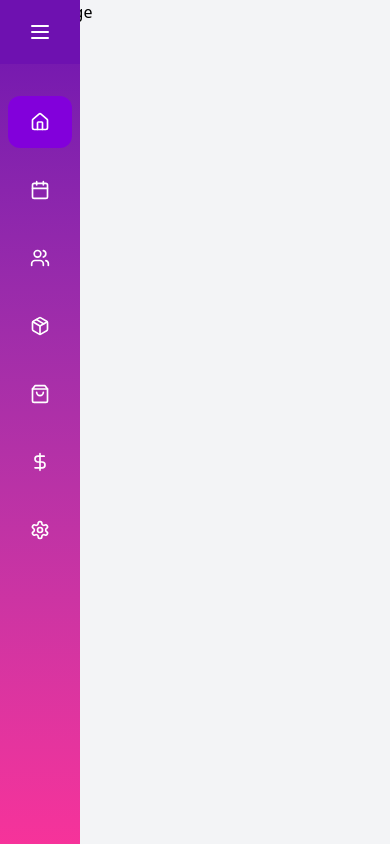
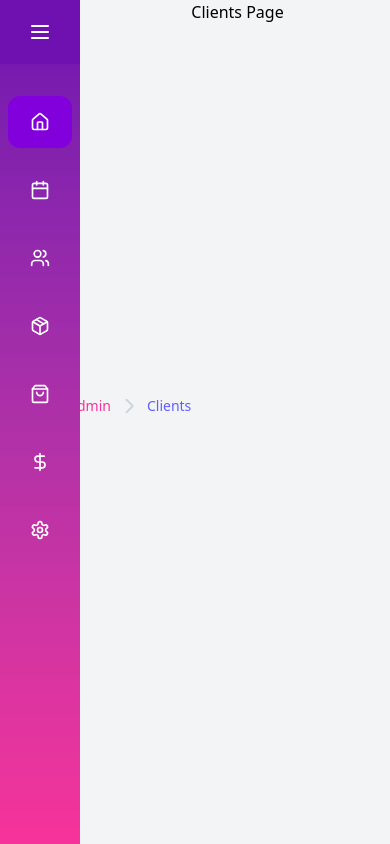
Before and after one commit to Thamidu-Nadun/Glamify, a React (Vite) app in the folder client/: page /admin/clients in a window 390 px wide. Built offline with nearby package versions, Linux system fonts and the light colour scheme.

Commit message:
Add login page

```diff
--- a/client/src/App.jsx
+++ b/client/src/App.jsx
@@ -6,11 +6,14 @@ import AdminTest from './pages/Admin/AdminTest';
 import { Route, Routes } from 'react-router-dom';
 import AppointmentPage from './pages/Admin2/pages/AppointmentPage/AppointmentPage';
 import ClientPage from './pages/Admin2/pages/ClientPage/ClientPage';
+import UserLogin from './pages/UserLogin/UserLogin';
 
 function App() {
   return (
     <Routes>
       <Route path="/" element={<Home />} />
+      <Route path='/login' element={<UserLogin />} />
+      {/* Admin */}
       <Route path="/admin" element={<Admin />} />
       <Route path="/admin/dashboard" element={<Admin />} />
       <Route path="/admin/appointments" element={<AppointmentPage />} />
--- /dev/null
+++ b/client/src/Components/BreadCrumb/BreadCrumb.jsx
@@ -0,0 +1,52 @@
+import React from 'react';
+
+function BreadCrumb ({ Path_one, Path_two }) {
+  return (
+    <div class="flex flex-wrap justify-start items-center space-x-2 text-sm text-pink-500 font-medium mt-2 mb-10">
+      <button type="button" aria-label="Home">
+        <svg
+          width="32"
+          height="32"
+          viewBox="0 0 32 32"
+          fill="none"
+          xmlns="http://www.w3.org/2000/svg"
+        >
+          <path
+            d="M16 7.609c.352 0 .69.122.96.343l.111.1 6.25 6.25v.001a1.5 1.5 0 0 1 .445 1.071v7.5a.89.89 0 0 1-.891.891H9.125a.89.89 0 0 1-.89-.89v-7.5l.006-.149a1.5 1.5 0 0 1 .337-.813l.1-.11 6.25-6.25c.285-.285.67-.444 1.072-.444Zm5.984 7.876L16 9.5l-5.984 5.985v6.499h11.968z"
+            fill="#475569"
+            stroke="#475569"
+            stroke-width=".094"
+          />
+        </svg>
+      </button>
+      <svg
+        width="20"
+        height="20"
+        viewBox="0 0 20 20"
+        fill="none"
+        xmlns="http://www.w3.org/2000/svg"
+      >
+        <path
+          d="m14.413 10.663-6.25 6.25a.939.939 0 1 1-1.328-1.328L12.42 10 6.836 4.413a.939.939 0 1 1 1.328-1.328l6.25 6.25a.94.94 0 0 1-.001 1.328"
+          fill="#CBD5E1"
+        />
+      </svg>
+      <a href="#">{Path_one ? Path_one : 'App' }</a>
+      <svg
+        width="20"
+        height="20"
+        viewBox="0 0 20 20"
+        fill="none"
+        xmlns="http://www.w3.org/2000/svg"
+      >
+        <path
+          d="m14.413 10.663-6.25 6.25a.939.939 0 1 1-1.328-1.328L12.42 10 6.836 4.413a.939.939 0 1 1 1.328-1.328l6.25 6.25a.94.94 0 0 1-.001 1.328"
+          fill="#CBD5E1"
+        />
+      </svg>
+      <a href="#" class="text-indigo-500">{Path_two ? Path_two : 'Section' }</a>
+    </div>
+  );
+}
+
+export default BreadCrumb;
--- a/client/src/layout/Navbar/Navbar.jsx
+++ b/client/src/layout/Navbar/Navbar.jsx
@@ -1,5 +1,6 @@
 import { useState } from 'react';
 import { FaBars, FaTimes } from 'react-icons/fa';
+import { Link } from 'react-router-dom';
 
 function Navbar() {
   const [isMenuOpen, setIsMenuOpen] = useState(false);
@@ -19,16 +20,16 @@ function Navbar() {
         {/* Desktop Navigation */}
         <div className="nav-links hidden md:block">
           <ul className="flex">
-            <Link name="Home" />
-            <Link name="About" />
-            <Link name="Services" />
-            <Link name="Contact" />
+            <LinkItem name="Home" path='/'/>
+            <LinkItem name="About" path='/about' />
+            <LinkItem name="Services" path='/service' />
+            <LinkItem name="Contact" path='/contact' />
           </ul>
         </div>
 
         <div className="auth-buttons hidden md:flex">
-          <LoginButton />
-          <SignUpButton />
+          <LoginButton path='/login' />
+          <SignUpButton path='sign-in' />
         </div>
 
         {/* Mobile Menu Button */}
@@ -71,16 +72,16 @@ function Navbar() {
 
           <nav className="flex flex-1 flex-col">
             <ul className="flex flex-col space-y-3 text-center">
-              <MobileLink name="Home" />
-              <MobileLink name="About" />
-              <MobileLink name="Services" />
-              <MobileLink name="Contact" />
+              <MobileLink name="Home" path='/' />
+              <MobileLink name="About" path='/about' />
+              <MobileLink name="Services" path='/service' />
+              <MobileLink name="Contact" path='contact' />
             </ul>
           </nav>
 
           <div className="mt-auto flex flex-col space-y-3">
-            <LoginButton fullWidth />
-            <SignUpButton fullWidth />
+            <LoginButton fullWidth path='/login'/>
+            <SignUpButton fullWidth path='/sign-in'/>
           </div>
         </div>
       </div>
@@ -90,38 +91,38 @@ function Navbar() {
 
 export default Navbar;
 
-const LoginButton = ({ fullWidth = false }) => {
+const LoginButton = ({ fullWidth = false, path = "/" }) => {
   return (
-    <button
+    <Link to={path}
       className={`rounded-3xl border-2 border-black px-5 py-2 transition-colors duration-200 hover:border-black/80 hover:bg-amber-400 ${fullWidth ? 'w-full' : 'mx-2'} font-bold text-black hover:text-amber-50`}
     >
       Login
-    </button>
+    </Link>
   );
 };
 
-const SignUpButton = ({ fullWidth = false }) => {
+const SignUpButton = ({ fullWidth = false, path = "/"  }) => {
   return (
-    <button
+    <Link to={path}
       className={`rounded-3xl border-2 bg-black px-5 py-2 transition-colors duration-200 hover:bg-amber-100 ${fullWidth ? 'w-full' : 'mx-2'} font-bold text-white hover:text-black`}
     >
       Sign Up
-    </button>
+    </Link>
   );
 };
 
-const Link = ({ name = 'Link' }) => {
+const LinkItem = ({ name = 'Link', path = "/" }) => {
   return (
     <li className="bg-opacity-0 m-1 rounded-2xl border-2 border-transparent bg-gray-200/30 bg-clip-padding px-4 py-2 shadow-sm backdrop-blur-sm backdrop-filter transition-colors hover:border-2 hover:border-gray-200 hover:bg-gray-200/50">
-      {name}
+      <Link to={path}>{name}</Link>
     </li>
   );
 };
 
-const MobileLink = ({ name = 'Link' }) => {
+const MobileLink = ({ name = 'Link', path = "/" }) => {
   return (
     <li className="bg-opacity-0 rounded-2xl bg-gray-200/30 bg-clip-padding px-4 py-3 backdrop-blur-sm backdrop-filter transition-colors hover:bg-gray-200/50">
-      {name}
+      <Link to={path}>{name}</Link>
     </li>
   );
 };
--- a/client/src/pages/Admin2/Components/Main/Main.jsx
+++ b/client/src/pages/Admin2/Components/Main/Main.jsx
@@ -1,12 +1,14 @@
 import React from 'react';
 import Header from '../Header/Header';
 import DashBoard from '../Dashboard/DashBoard';
+import BreadCrumb from '../../../../Components/BreadCrumb/BreadCrumb';
 
 function Main({ isSidebarOpen }) {
   return (
     <div className={`flex-1 ${isSidebarOpen ? 'ml-64' : 'ml-20'}`}>
       <Header />
       <main className="p-6">
+        <BreadCrumb Path_one='Admin' Path_two="Dashboard" />
         <DashBoard />
       </main>
     </div>
--- a/client/src/pages/Admin2/pages/AppointmentPage/AppointmentPage.jsx
+++ b/client/src/pages/Admin2/pages/AppointmentPage/AppointmentPage.jsx
@@ -1,5 +1,6 @@
 import React, { useState } from 'react';
 import SideBar from '../../Components/SideBar/SideBar';
+import BreadCrumb from '../../../../Components/BreadCrumb/BreadCrumb';
 
 function AppointmentPage() {
   const [isSidebarOpen, setIsSidebarOpen] = useState(true);
@@ -12,6 +13,7 @@ function AppointmentPage() {
         setIsSidebarOpen={setIsSidebarOpen}
         toggleSidebar={toggleSidebar}
       />
+        <BreadCrumb Path_one='Admin' Path_two="Appointments" />
       <div>Appointments Page</div>
     </div>
   );
--- a/client/src/pages/Admin2/pages/ClientPage/ClientPage.jsx
+++ b/client/src/pages/Admin2/pages/ClientPage/ClientPage.jsx
@@ -1,5 +1,6 @@
 import React, { useState } from 'react';
 import SideBar from '../../Components/SideBar/SideBar';
+import BreadCrumb from '../../../../Components/BreadCrumb/BreadCrumb';
 
 function ClientPage() {
   const [isSidebarOpen, setIsSidebarOpen] = useState(true);
@@ -12,6 +13,8 @@ function ClientPage() {
         setIsSidebarOpen={setIsSidebarOpen}
         toggleSidebar={toggleSidebar}
       />
+      <BreadCrumb Path_one='Admin' Path_two="Clients" />
+
       <div>Clients Page</div>
     </div>
   );
--- /dev/null
+++ b/client/src/pages/UserLogin/Components/FormImage/FormImage.jsx
@@ -0,0 +1,15 @@
+import React from 'react';
+
+function FormImage () {
+  return (
+    <div className="w-full hidden md:inline-block">
+      <img
+        className="h-full rounded-e-3xl shadow-2xl"
+        src="https://raw.githubusercontent.com/prebuiltui/prebuiltui/main/assets/login/leftSideImage.png"
+        alt="leftSideImage"
+      />
+    </div>
+  );
+}
+
+export default FormImage;
--- /dev/null
+++ b/client/src/pages/UserLogin/Components/LoginForm/LoginFrom.jsx
@@ -0,0 +1,98 @@
+import React from 'react';
+
+function From () {
+  return (
+    <div className='border-2 border-pink-500 p-4 rounded-2xl'>
+      <form className="md:w-96 w-80 flex flex-col items-center justify-center">
+        <h2 className="text-4xl text-gray-900 font-medium">Sign in</h2>
+        <p className="text-sm text-gray-500/90 mt-3">
+          Welcome back! Please sign in to continue
+        </p>
+
+        <button
+          type="button"
+          className="w-full mt-8 bg-gray-500/10 flex items-center justify-center h-12 rounded-full"
+        >
+          <img
+            src="https://raw.githubusercontent.com/prebuiltui/prebuiltui/main/assets/login/googleLogo.svg"
+            alt="googleLogo"
+          />
+        </button>
+
+        <div className="flex items-center gap-4 w-full my-5">
+          <div className="w-full h-px bg-gray-300/90" />
+          <p className="w-full text-nowrap text-sm text-gray-500/90">
+            or sign in with email
+          </p>
+          <div className="w-full h-px bg-gray-300/90" />
+        </div>
+
+        <div className="flex items-center w-full bg-transparent border border-gray-300/60 h-12 rounded-full overflow-hidden pl-6 gap-2">
+          <svg
+            width="16"
+            height="11"
+            viewBox="0 0 16 11"
+            fill="none"
+            xmlns="http://www.w3.org/2000/svg"
+          >
+            <path
+              fill-rule="evenodd"
+              clip-rule="evenodd"
+              d="M0 .55.571 0H15.43l.57.55v9.9l-.571.55H.57L0 10.45zm1.143 1.138V9.9h13.714V1.69l-6.503 4.8h-.697zM13.749 1.1H2.25L8 5.356z"
+              fill="#6B7280"
+            />
+          </svg>
+          <input
+            type="email"
+            placeholder="Email id"
+            className="bg-transparent text-gray-500/80 placeholder-gray-500/80 outline-none text-sm w-full h-full"
+            required
+          />
+        </div>
+
+        <div className="flex items-center mt-6 w-full bg-transparent border border-gray-300/60 h-12 rounded-full overflow-hidden pl-6 gap-2">
+          <svg
+            width="13"
+            height="17"
+            viewBox="0 0 13 17"
+            fill="none"
+            xmlns="http://www.w3.org/2000/svg"
+          >
+            <path
+              d="M13 8.5c0-.938-.729-1.7-1.625-1.7h-.812V4.25C10.563 1.907 8.74 0 6.5 0S2.438 1.907 2.438 4.25V6.8h-.813C.729 6.8 0 7.562 0 8.5v6.8c0 .938.729 1.7 1.625 1.7h9.75c.896 0 1.625-.762 1.625-1.7zM4.063 4.25c0-1.406 1.093-2.55 2.437-2.55s2.438 1.144 2.438 2.55V6.8H4.061z"
+              fill="#6B7280"
+            />
+          </svg>
+          <input
+            type="password"
+            placeholder="Password"
+            className="bg-transparent text-gray-500/80 placeholder-gray-500/80 outline-none text-sm w-full h-full"
+            required
+          />
+        </div>
+
+        <div className="w-full flex items-center justify-between mt-8 text-gray-500/80">
+          <div className="flex items-center gap-2">
+            <input className="h-5" type="checkbox" id="checkbox" />
+            <label className="text-sm" for="checkbox">Remember me</label>
+          </div>
+          <a className="text-sm underline" href="#">Forgot password?</a>
+        </div>
+
+        <button
+          type="submit"
+          className="mt-8 w-full h-11 rounded-full text-white bg-indigo-500 hover:opacity-90 transition-opacity"
+        >
+          Login
+        </button>
+        <p className="text-gray-500/90 text-sm mt-4">
+          Don’t have an account?
+          {' '}
+          <a className="text-indigo-400 hover:underline" href="#">Sign up</a>
+        </p>
+      </form>
+    </div>
+  );
+}
+
+export default From;
--- /dev/null
+++ b/client/src/pages/UserLogin/UserLogin.jsx
@@ -0,0 +1,22 @@
+import React from 'react';
+import FormImage from './Components/FormImage/FormImage';
+import LoginForm from './Components/LoginForm/LoginFrom';
+import Navbar from '../../layout/NavBar/NavBar';
+import Footer from '../../layout/Footer/Footer';
+
+function UserLogin () {
+  return (
+    <div>
+      <Navbar />
+      <div className="flex h-[700px] w-full py-10">
+        <FormImage />
+        <div className="w-full flex flex-col items-center justify-center">
+          <LoginForm />
+        </div>
+      </div>
+      <Footer />
+    </div>
+  );
+}
+
+export default UserLogin;
```
